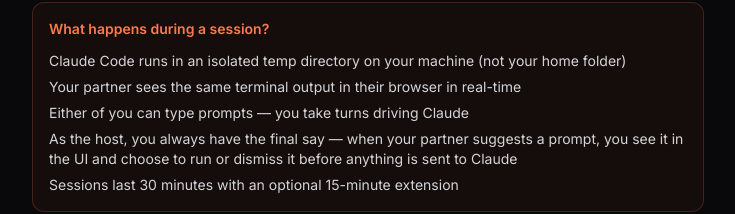
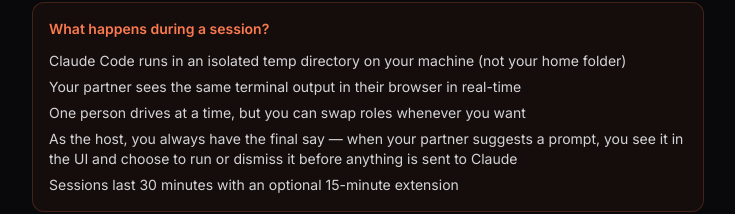
Before and after one commit to coderoulette/coderoulette, a Next.js app in the folder apps/web/: page /host in a window 1280 px wide. Shown: the part 989-1203 px from the top of the page, without its empty margins (272-1007 px from the left). Built offline with nearby package versions, Linux system fonts and the light colour scheme; no server answers.

Commit message:
Fix host page: clarify role swapping instead of implying simultaneous driving
Co-Authored-By: Claude Opus 4.6 <noreply@anthropic.com>

```diff
--- a/apps/web/app/host/page.tsx
+++ b/apps/web/app/host/page.tsx
@@ -157,7 +157,7 @@ export default function HostPage() {
             <ul className="text-sm text-zinc-300 space-y-1.5">
               <li>Claude Code runs in an isolated temp directory on your machine (not your home folder)</li>
               <li>Your partner sees the same terminal output in their browser in real-time</li>
-              <li>Either of you can type prompts — you take turns driving Claude</li>
+              <li>One person drives at a time, but you can swap roles whenever you want</li>
               <li>As the host, you always have the final say — when your partner suggests a prompt, you see it in the UI and choose to run or dismiss it before anything is sent to Claude</li>
               <li>Sessions last 30 minutes with an optional 15-minute extension</li>
             </ul>
```
